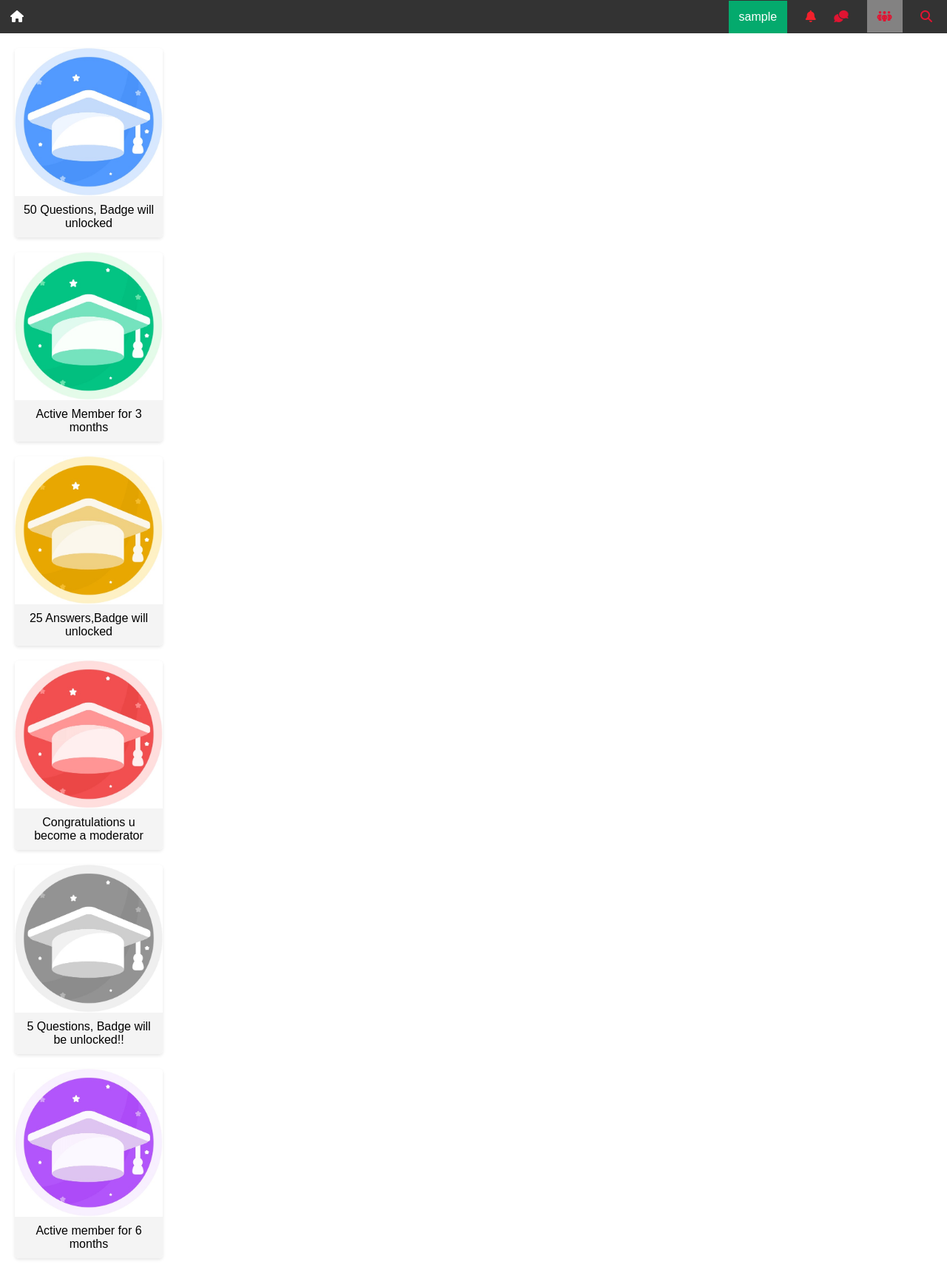
After one commit to Cubic-Mc/PICT_doubt, a PHP site: page /Badges.php in a window 1280 px wide. The commit adds this page. Shown: the whole page at 74% size. Run offline with PHP 8.4, Linux system fonts and the light colour scheme; the visitor is signed in with stand-in values (Sample User, id 1).

Commit message:
nav bar update

```diff
--- a/Badges/Badges.css
+++ b/Badges/Badges.css
@@ -72,3 +72,104 @@ body {
   padding: 10px;
   text-align: center;
 }
+
+.topnav {
+  background-color: #333;
+  color: #fff;
+  padding: 0px;
+  text-align: right;
+}
+
+.topnav ul {
+  list-style-type: none;
+  margin: 0;
+  padding: 0px;
+}
+
+.active {
+  background-color: #838282;
+  padding: 14px;
+}
+
+.home {
+  float : left;
+  padding: 14px;
+}
+
+.topnav ul li {
+  display: inline-block;
+  margin-right: 20px;
+}
+
+.topnav ul li a {
+  color: #fff;
+  text-decoration: none;
+  font-weight: bold;
+}
+
+.image-container {
+  text-align: center;
+  margin-top: 20px;
+}
+
+.image-container img {
+  max-width: 100%;
+  height: auto;
+  border-radius: 5px;
+  box-shadow: 0 2px 4px rgba(0, 0, 0, 0.1);
+}
+
+.image-container{
+  position: relative;
+
+}
+
+.image-container:hover img{
+  background-color: #555;
+  z-index: 1;
+}
+
+.dropbtn {
+  background-color: #04AA6D;
+  color: white;
+  padding: 13px 14px; /* Adjust padding to fill the space */
+  font-size: 16px;
+  border: none;
+  display: block; /* Ensure it takes up the entire width */ /* Make the button fill up the entire space */
+  box-sizing: border-box; /* Include padding and border in the element's total width and height */
+}
+
+/* The container <div> - needed to position the dropdown content */
+.dropdown {
+  position: relative;
+  display: inline-block;
+  padding: 0px;
+}
+
+/* Dropdown Content (Hidden by Default) */
+.dropdown-content {
+  display: none;
+  position: absolute;
+  background-color: #838282;
+  min-width: 100px;
+  box-shadow: 0px 8px 16px 0px rgba(0,0,0,0.2);
+  z-index: 1;
+}
+
+/* Links inside the dropdown */
+.dropdown-content a {
+  color: black;
+  padding: 12px 12px;
+  text-decoration: none;
+  display: block;
+  text-align: center;
+}
+
+/* Change color of dropdown links on hover */
+.dropdown-content a:hover {background-color: #5a5a5a;}
+
+/* Show the dropdown menu on hover */
+.dropdown:hover .dropdown-content {display: block;}
+
+/* Change the background color of the dropdown button when the dropdown content is shown */
+.dropdown:hover .dropbtn {background-color: #3e8e41;}
--- /dev/null
+++ b/Badges/Badges.php
@@ -0,0 +1,56 @@
+<?php
+  session_start();
+?>
+<html lang="en">
+<head>
+<meta charset="UTF-8">
+<meta name="viewport" content="width=device-width, initial-scale=1.0">
+<title>Images Gallery</title>
+<link rel="stylesheet" href="Badges.css">
+<link rel="stylesheet" href="https://cdnjs.cloudflare.com/ajax/libs/font-awesome/6.5.1/css/all.min.css" integrity="sha512-DTOQO9RWCH3ppGqcWaEA1BIZOC6xxalwEsw9c2QQeAIftl+Vegovlnee1c9QX4TctnWMn13TZye+giMm8e2LwA==" crossorigin="anonymous" referrerpolicy="no-referrer" />
+</head>
+<body>
+<nav class="topnav">
+        <ul>
+            <li class = home><a href = /PICT_doubt/members_Area/welcome.php><i class="fa fa-home" aria-hidden="true"></i></a></li>
+            <li><div class="dropdown">
+                    <button class="dropbtn"><?php echo $_SESSION['display_user']; ?></button>
+                    <div class="dropdown-content">
+                        <a href="../home.html">Log out</a>
+                    </div>
+                </div>
+            </li>
+            <li><a href="#notifications"><i class="fa-solid fa-bell" style="color: #f2212c;"></i></a></li>
+            <li><a href="/PICT_doubt/Question_Posting/index.html"><i class="fa-solid fa-comments fa-flip" style="color: #e11432;"></i></a></li>
+            <li class = active><a href="#/PICT_doubt/Badges/Badges.php"><i class="fa-solid fa-people-group" style="color: #e11432;"></i></a></li>
+            <li><a href="/PICT_doubt/Search.html"><i class="fa fa-search" style="color: #e11432"></i></a></li>
+        </ul>
+    </nav>
+<div class="gallery">
+  <div class="image">
+    <img src="Badge1.jpg.jpeg" alt="Badge1">
+    <div class="info">50 Questions, Badge will unlocked</div>
+  </div>
+  <div class="image">
+    <img src="Badge2.jpg.jpeg" alt="Badge2">
+    <div class="info">Active Member for 3 months</div>
+  </div>
+  <div class="image">
+    <img src="Badge3.jpg.jpeg" alt="Badge3">
+    <div class="info">25 Answers,Badge will unlocked</div>
+  </div>
+  <div class="image">
+    <img src="Badge4.jpg.jpeg" alt="Badge4">
+    <div class="info">Congratulations u become a moderator</div>
+  </div>
+  <div class="image">
+    <img src="Badge5.jpg.jpeg" alt="Badge5">
+    <div class="info">5 Questions, Badge will be unlocked!!</div>
+  </div>
+  <div class="image">
+    <img src="Badge6.jpg.jpeg" alt="Badge6">
+    <div class="info">Active member for 6 months</div>
+  </div>
+</div>
+</body>
+</html>
--- a/chat bot API/style.css
+++ b/chat bot API/style.css
@@ -8,7 +8,7 @@
   font-family: "Poppins", sans-serif;
 }
 body {
-  background: #E3F2FD;
+  background: #ffffff;
 }
 .chatbot-toggler {
   position: fixed;
--- a/home.css
+++ b/home.css
@@ -2,7 +2,7 @@ body {
   font-family: Arial, sans-serif;
   margin: 0;
   padding: 0;
-  background-color: #f8f8f8;
+  background-color: #ffffff;
 }
 
 /* Navigation bar styles */
--- a/home.html
+++ b/home.html
@@ -19,7 +19,7 @@
             <li><a href="Login_page/index.html">Login</a></li>
             <li><a href="#notifications"><i class="fa-solid fa-bell" style="color: #f2212c;"></i></a></li>
             <li><a href="Login_page/index.html"><i class="fa-solid fa-comments fa-flip" style="color: #e11432;"></i></a></li>
-            <li><a href="Badges/Badges.html"><i class="fa-solid fa-people-group" style="color: #e11432;"></i></a></li>
+            <li><a href="Badges/Badges.php"><i class="fa-solid fa-people-group" style="color: #e11432;"></i></a></li>
             <li><a href="recentQue.html"><i class="fa-sharp fa-solid fa-house" style="color: #e11432;"></i></a></li>
             <li><a href="Search.html"><i class="fa fa-search" style="color: #e11432"></i></a></li>
         </ul>
--- a/members_Area/welcome.php
+++ b/members_Area/welcome.php
@@ -19,6 +19,7 @@ session_start();
 <body>
     <nav class="topnav">
         <ul>
+            <li class = active><a href = #><i class="fa fa-home" aria-hidden="true"></i></a></li>
             <li><div class="dropdown">
                     <button class="dropbtn"><?php echo $_SESSION['display_user']; ?></button>
                     <div class="dropdown-content">
@@ -26,10 +27,9 @@ session_start();
                     </div>
                 </div>
             </li>
-            <li><a href="#notifications"><i class="fa-solid fa-bell" style="color: #f2212c;"></i></a></li>
+            <li class><a href="#notifications"><i class="fa-solid fa-bell" style="color: #f2212c;"></i></a></li>
             <li><a href="/PICT_doubt/Question_Posting/index.html"><i class="fa-solid fa-comments fa-flip" style="color: #e11432;"></i></a></li>
-            <li><a href="/PICT_doubt/Badges/Badges.html"><i class="fa-solid fa-people-group" style="color: #e11432;"></i></a></li>
-            <li><a href="index1.html"><i class="fa-sharp fa-solid fa-house" style="color: #e11432;"></i></a></li>
+            <li><a href="/PICT_doubt/Badges/Badges.php"><i class="fa-solid fa-people-group" style="color: #e11432;"></i></a></li>
             <li><a href="/PICT_doubt/Search.html"><i class="fa fa-search" style="color: #e11432"></i></a></li>
         </ul>
     </nav>
```
Also changed, not shown: Badges/Badges.html (deleted, +0 -37 lines), members_Area/members.css (+8 -1 lines).
